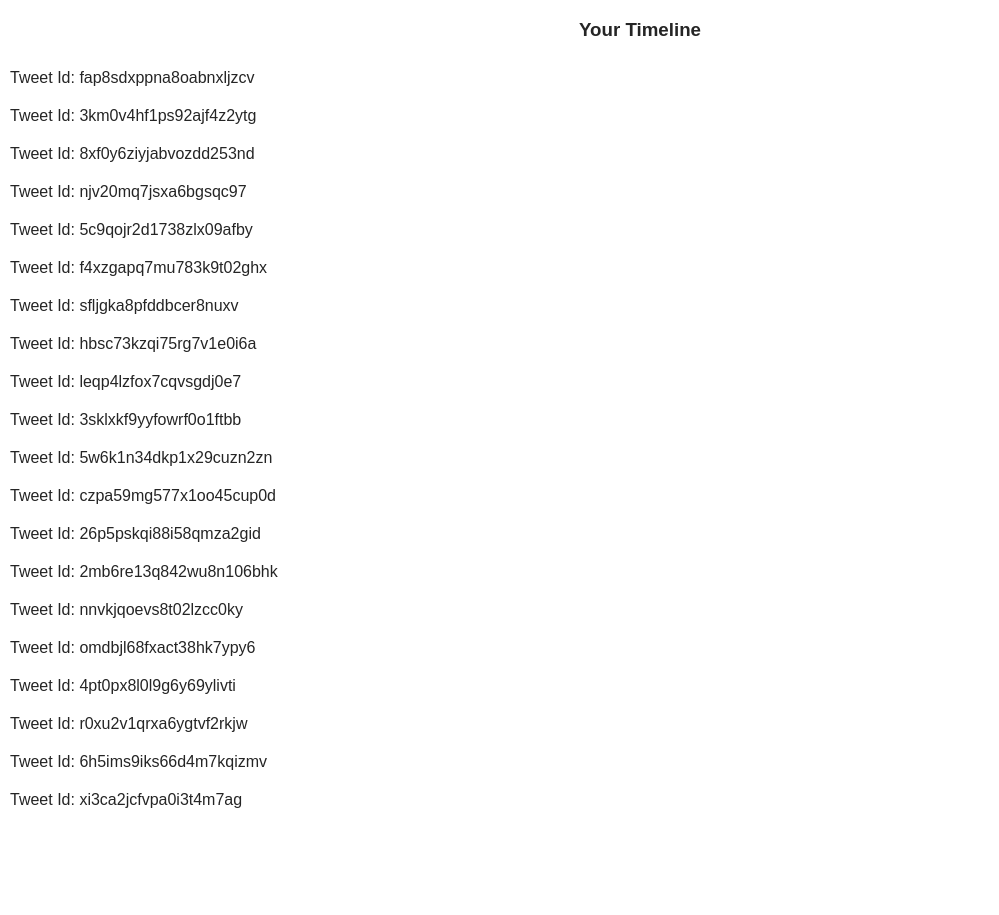
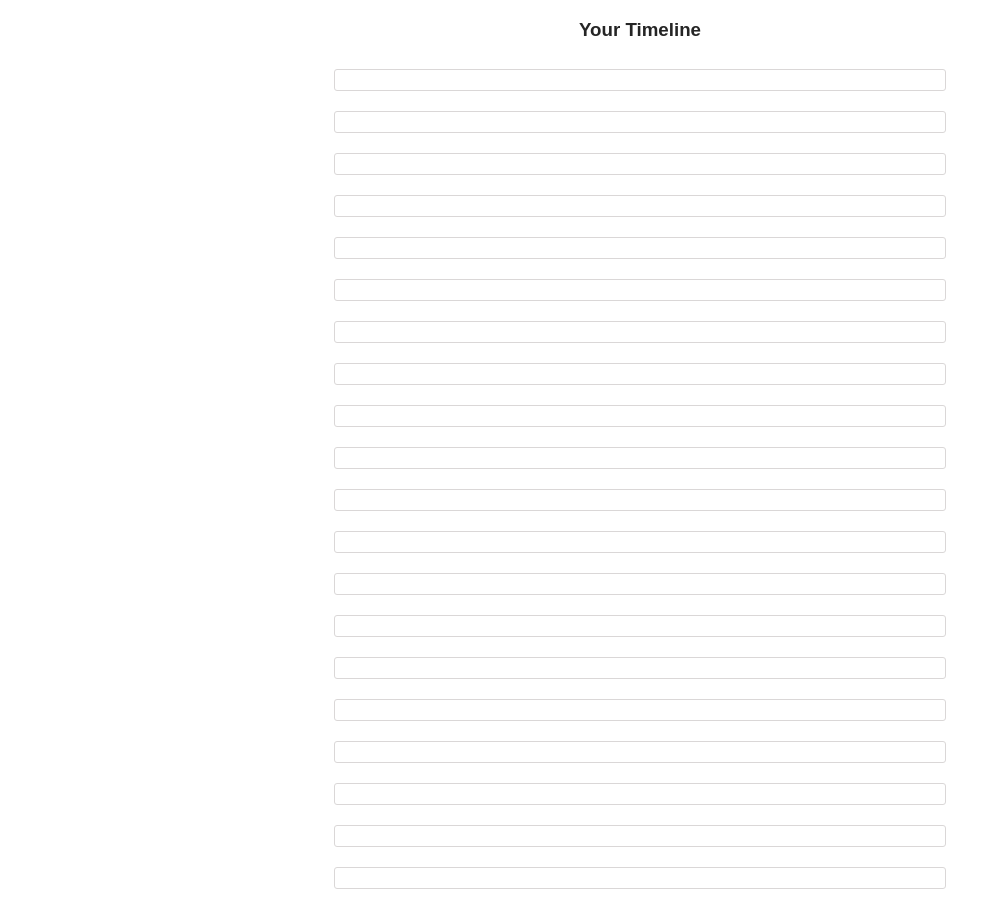
Before and after one commit to cheerworld/ChirperApp, a React (Create React App) app: page / in a window 1280 px wide. Shown: the whole page, without its empty margins (0-999 px from the left). Before the commit the page ends 835 px from the top, so only its background shows below. Built offline with nearby package versions, Linux system fonts and the light colour scheme.

Commit message:
refactor: add Tweet component, render it in Dashboard

```diff
--- a/src/components/Dashboard.js
+++ b/src/components/Dashboard.js
@@ -1,5 +1,6 @@
 import React, { Component } from "react";
 import { connect } from "react-redux";
+import Tweet from "./Tweet";
 
 class Dashboard extends Component {
   render() {
@@ -10,7 +11,7 @@
         <ul className="dashboard-list">
           {this.props.tweetIds.map((id) => (
             <li key={id}>
-              <div>Tweet Id: {id}</div>
+              <Tweet id={id} />
             </li>
           ))}
         </ul>
--- /dev/null
+++ b/src/components/Tweet.js
@@ -0,0 +1,20 @@
+import React, { Component } from "react";
+import { connect } from "react-redux";
+import { formatTweet } from "../utils/helpers";
+
+class Tweet extends Component {
+  render() {
+    console.log(this.props);
+    return <div className="tweet"></div>;
+  }
+}
+
+function mapStateToProps({ tweets, users, authedUser }, { id }) {
+  const tweet = tweets[id];
+  return {
+    authedUser,
+    tweet: formatTweet(tweet, users[tweet.author], authedUser),
+  };
+}
+
+export default connect(mapStateToProps)(Tweet);
```
